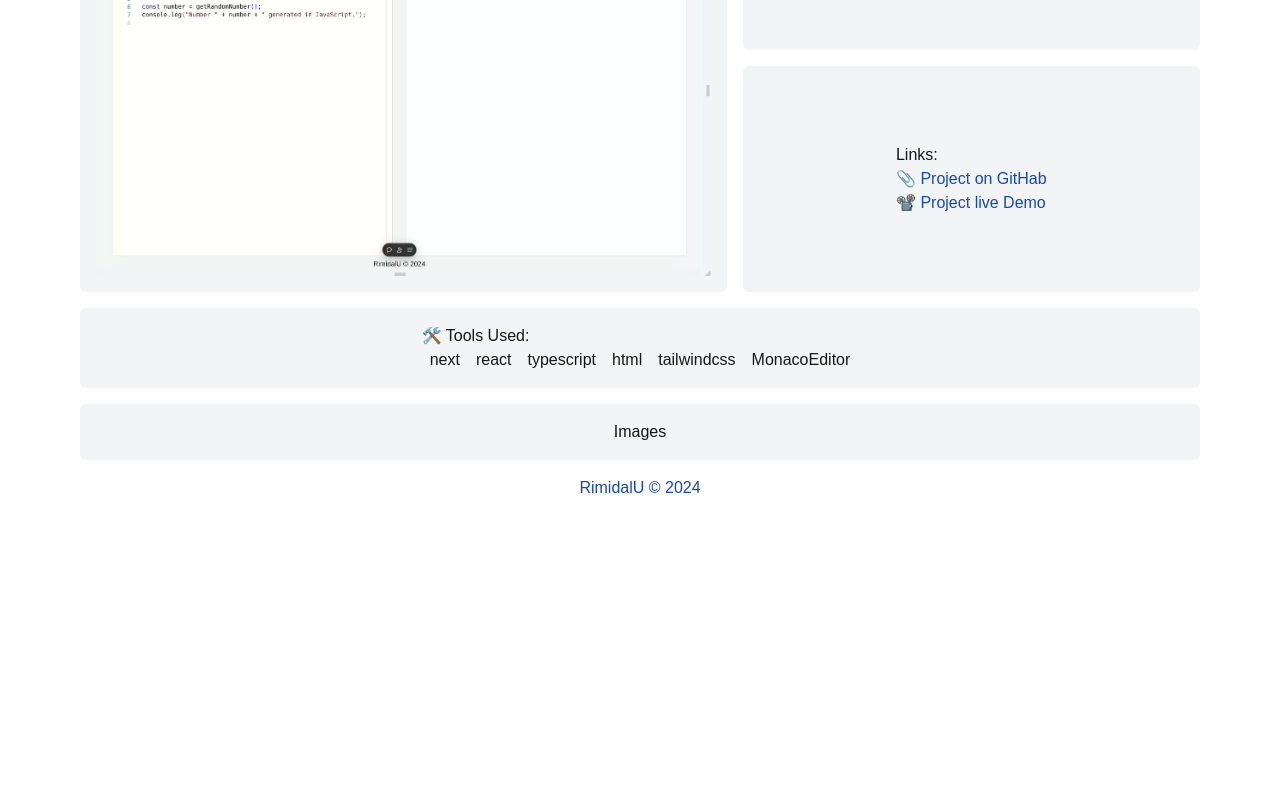
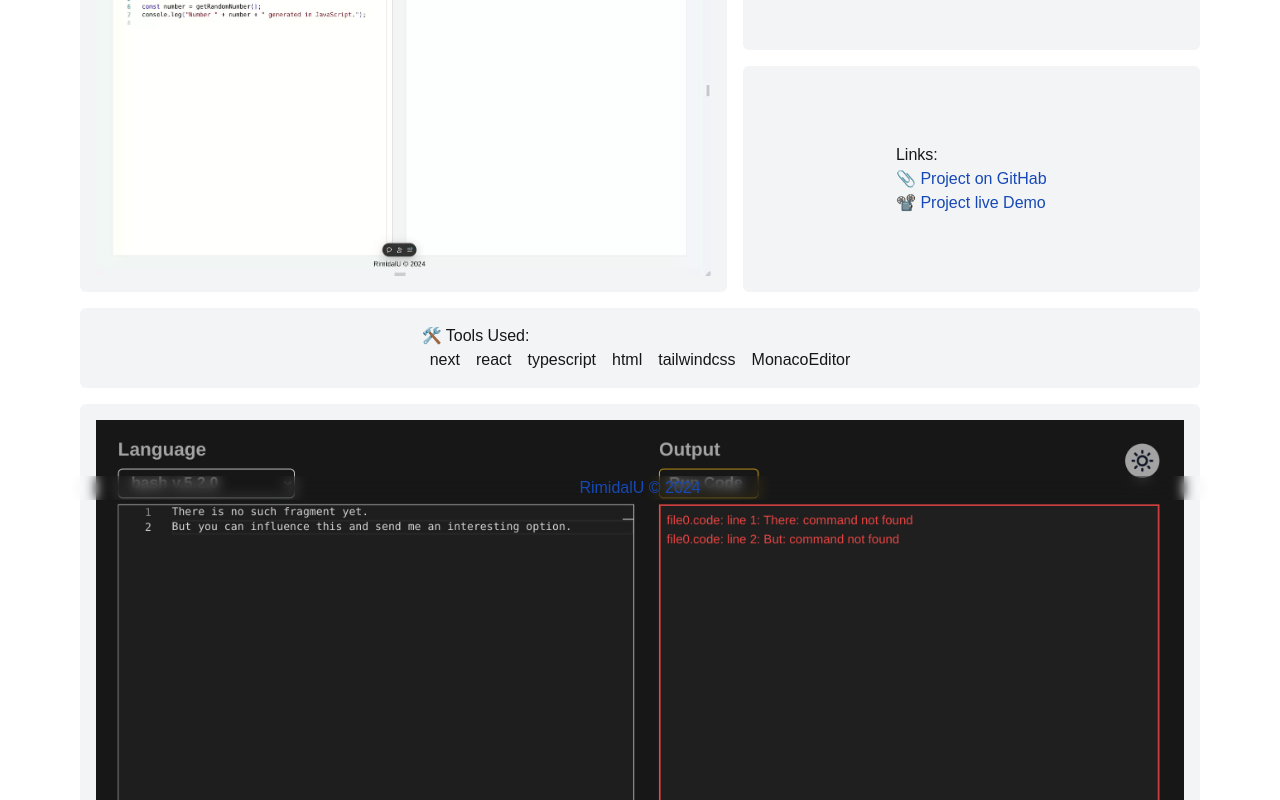
Before and after one commit to RimidalU/my-projects-landing, a Next.js app: page /projects/QuickCode in a window 1280 px wide. Shown: the part 300-1100 px from the top of the page. Before the commit the page ends 920 px from the top, so only its background shows below. Built offline with nearby package versions, Linux system fonts and the light colour scheme.

Commit message:
feat: implement display project images

```diff
--- a/src/app/projects/[slug]/page.tsx
+++ b/src/app/projects/[slug]/page.tsx
@@ -5,7 +5,10 @@ import ProjectLinksList from '@/components/ProjectLinksList'
 import ProjectTools from '@/components/ProjectTools'
 import { StaticPagePropsParams } from '@/models/common.model'
 import { projectsRepository } from '@/repositories/projects.repository'
-import { getProjectInterfaceTourVideoUrl } from '@/utils/path.utils'
+import {
+    getProjectImgUrl,
+    getProjectInterfaceTourVideoUrl,
+} from '@/utils/path.utils'
 import CustomImage from '@/components/CustomImage'
 
 export const revalidate = 60
@@ -26,7 +29,7 @@ export default async function ProjectPage({
     const { slug } = await params
     const className = ''
 
-    const { name, description, liveDemo, tools } =
+    const { name, description, liveDemo, tools, img } =
         projectsRepository.getProjectBySlug(slug)
 
     return (
@@ -63,7 +66,24 @@ export default async function ProjectPage({
                 </ArticleLayout>
 
                 <ArticleLayout className="col-span-full flex-col">
-                    {'Images'}
+                    <ul
+                        className={clsx(
+                            'flex flex-row flex-wrap gap-2',
+                            className
+                        )}
+                    >
+                        {img.map((item) => (
+                            <li key={item}>
+                                <CustomImage
+                                    src={getProjectImgUrl(slug, item)}
+                                    alt={`${item} of ${name} project`}
+                                    width={400}
+                                    height={400}
+                                    className="w-full"
+                                />
+                            </li>
+                        ))}
+                    </ul>
                 </ArticleLayout>
             </section>
         </>
```
